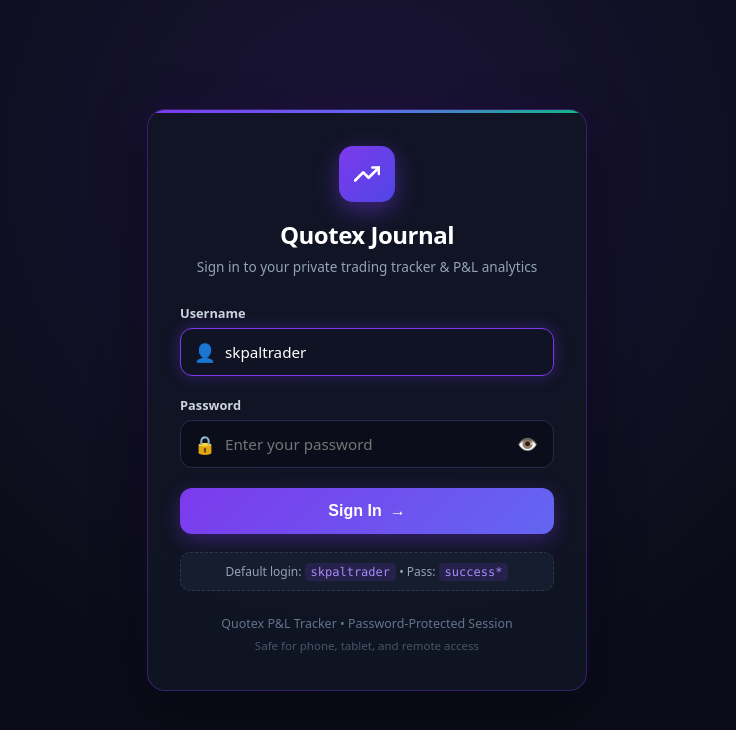
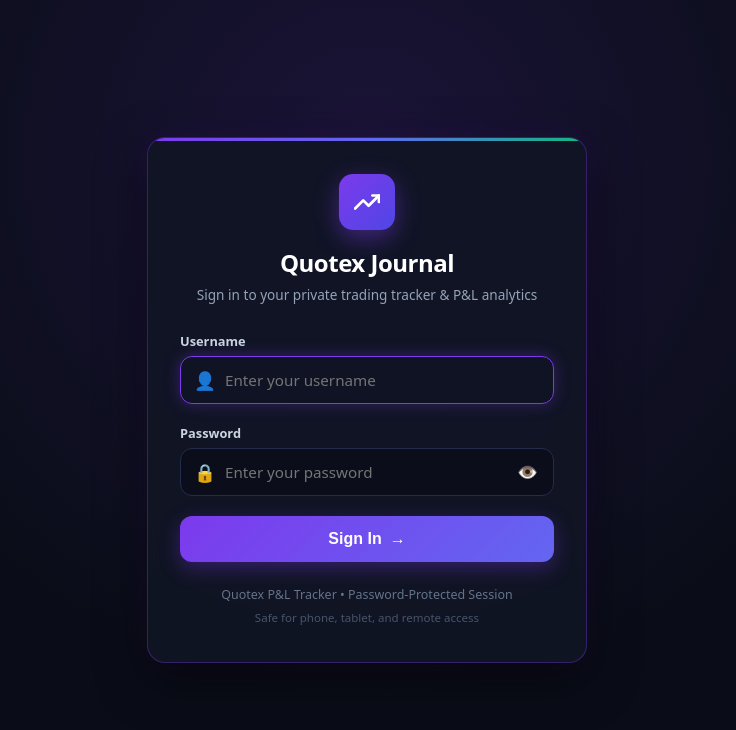
Before and after one commit to skpaltrader/tradingjournal, a Flask app: page /login in a window 1280 px wide. Shown: the top 730 px of the page, without its empty margins (273-1009 px from the left). Run offline with Flask 3, Linux system fonts and the light colour scheme.

Commit message:
Add files via upload

```diff
--- a/app.py
+++ b/app.py
@@ -86,7 +86,7 @@ def login():
         return render_template(
             'login.html',
             next_url=request.args.get('next', ''),
-            default_user=Config.ADMIN_USERNAME
+            default_user=''
         )
 
     # POST handling
@@ -108,7 +108,7 @@ def login():
             'login.html',
             error='Invalid username or password. Please check your credentials and try again.',
             next_url=next_url,
-            default_user=username or Config.ADMIN_USERNAME
+            default_user=username
         )
 
 @app.route('/logout')
--- a/templates/login.html
+++ b/templates/login.html
@@ -234,8 +234,8 @@
               type="text"
               name="username"
               class="login-input"
-              placeholder="e.g. skpaltrader"
-              value="{{ default_user or 'skpaltrader' }}"
+              placeholder="Enter your username"
+              value="{{ default_user or '' }}"
               required
               autofocus
             >
@@ -268,10 +268,6 @@
           <span>Sign In</span>
           <span>&rarr;</span>
         </button>
-
-        <div class="credential-hint-box">
-          Default login: <code>skpaltrader</code> &bull; Pass: <code>success*</code>
-        </div>
       </form>
 
       <div class="login-footer-info">
```
